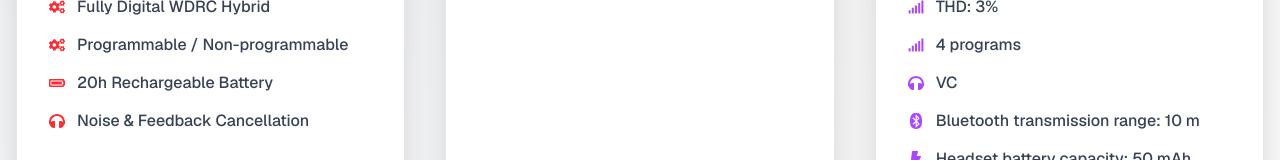
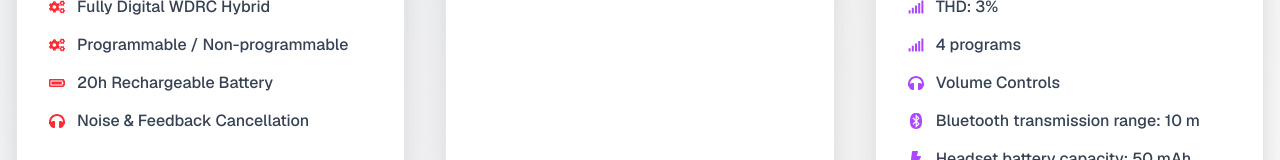
Before and after one commit to lancedsouza/AudekWebsite, a Next.js app in the folder audekinc/: page / in a window 1280 px wide. Shown: the part 1438-1598 px from the top of the page. Built offline with nearby package versions, Linux system fonts and the light colour scheme.

Commit message:
Added Airbuds description and also include Volume controls

```diff
--- a/audekinc/component/features.js
+++ b/audekinc/component/features.js
@@ -90,7 +90,7 @@ function Features() {
                 <li className='flex items-center gap-3'><FaAudioDescription className='text-purple-500'/>  GAIN: 43 dB</li>
                 <li className='flex items-center gap-3'><FaSignal className='text-purple-500'/>THD: 3%</li>
                 <li className='flex items-center gap-3'><FaSignal className='text-purple-500'/> 4 programs</li>
-                <li className='flex items-center gap-3'><FaHeadphones className='text-purple-500'/>VC</li>
+                <li className='flex items-center gap-3'><FaHeadphones className='text-purple-500'/>Volume Controls</li>
                 <li className='flex items-center gap-3'><FaBluetooth className='text-purple-500'/>Bluetooth transmission range: 10 m</li>
                 <li className='flex items-center gap-3'><FaBolt className='text-purple-500'/>Headset battery capacity: 50 mAh</li>
                 <li className='flex items-center gap-3'><FaBolt className='text-purple-500'/>Charging chamber capacity: 500 mAh</li>
```
